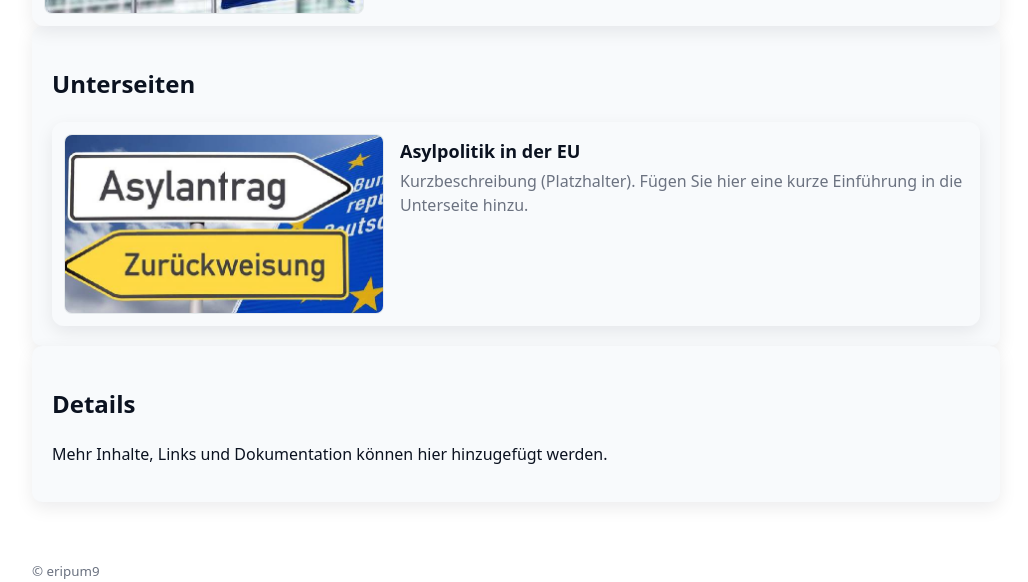
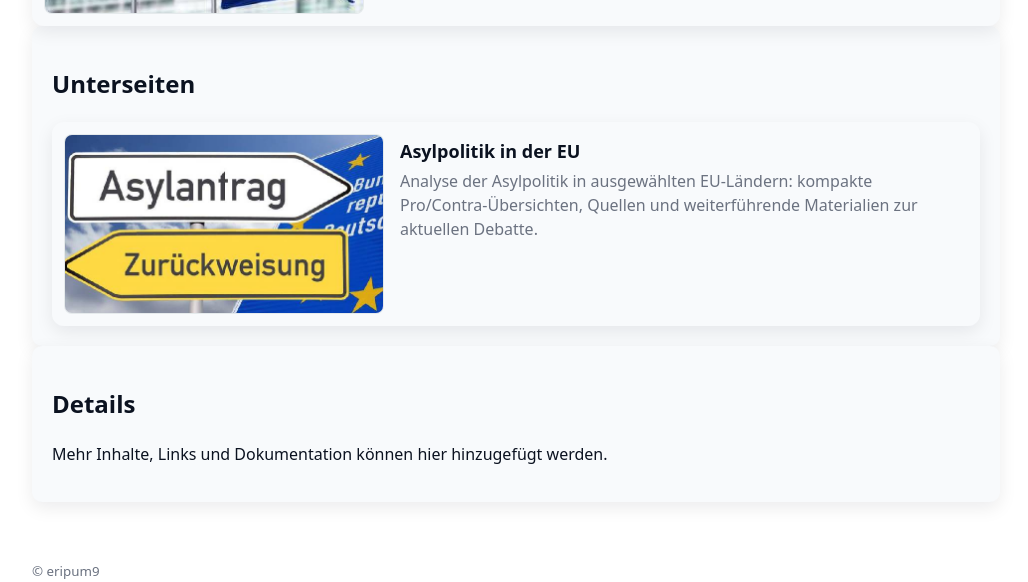
Before and after one commit to eripum9/school, a plain HTML site: page Europa-Projekt/index.html in a window 1280 px wide. Shown: the part 279-861 px from the top of the page, without its empty margins (124-1152 px from the left). Drawn offline with Linux system fonts and the light colour scheme.

Commit message:
Remove developer/placeholder text; add concise Asylpolitik summary and README updates

```diff
--- a/Europa-Projekt/index.html
+++ b/Europa-Projekt/index.html
@@ -41,7 +41,7 @@
             <img src="../assets/images/asyl-thumb.jpg" loading="lazy" class="project-thumb" alt="Asylpolitik Thumbnail" />
             <div class="project-body">
               <h2>Asylpolitik in der EU</h2>
-              <p class="project-desc">Kurzbeschreibung (Platzhalter). Fügen Sie hier eine kurze Einführung in die Unterseite hinzu.</p>
+              <p class="project-desc">Analyse der Asylpolitik in ausgewählten EU‑Ländern: kompakte Pro/Contra‑Übersichten, Quellen und weiterführende Materialien zur aktuellen Debatte.</p>
             </div>
           </a>
         </div>
```
Also changed, not shown: Europa-Projekt/asylpolitik/index.html (+1 -1 lines), 3 other files.
